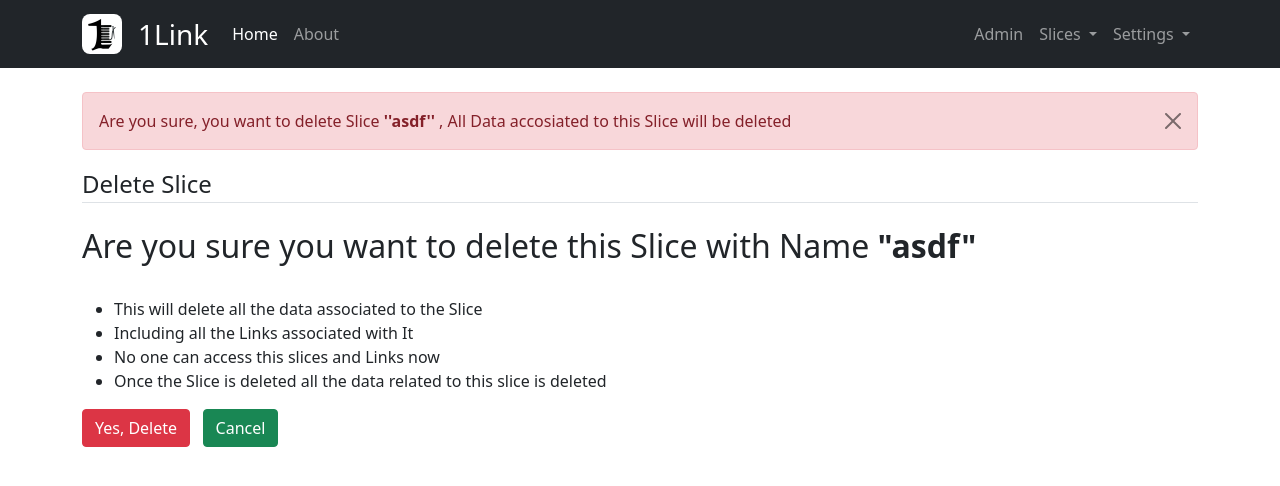
After one commit to withrvr/1Link, a Django app: a page that uses OneLink/Slices_App/templates/Slices_App/Slices_Delete_Template.html in a window 1280 px wide. The commit adds this page. Shown: the top 486 px of the page. Run offline with Django 3.2, Linux system fonts and the light colour scheme; a user stored in the database is signed in; data comes from the database, SQL or seed files in the repository; both versions use the stored data as it was after the commit; parts of the project's set-up code (start-up, migrations or seed data) failed here and were passed over; some libraries are stand-ins or nearby versions.

Commit message:
Delete Any Slice using buttons and url

```diff
--- /dev/null
+++ b/OneLink/Slices_App/templates/Slices_App/Slices_Delete_Template.html
@@ -0,0 +1,53 @@
+{% extends 'Core_App/Core_Base_Template.html' %}
+
+<!-- loading something -->
+{% load crispy_forms_tags %} {% load static %}
+
+<!-- Base_Content -->
+{% block Core_Content %}
+
+<div class="container">
+	<div class="content-section">
+		<form method="POST">
+			{% csrf_token %}
+			<fieldset class="form-group">
+				<legend class="border-bottom mb-4">Delete Slice</legend>
+				<h2>
+					Are you sure you want to delete this Slice with Name
+					<strong>"{{object.slice_Name}}"</strong>
+				</h2>
+				<br />
+				<ul>
+					<li>
+						This will delete all the data associated to the Slice
+					</li>
+					<li>Including all the Links associated with It</li>
+					<li>No one can access this slices and Links now</li>
+					<li>
+						Once the Slice is deleted all the data related to this
+						slice is deleted
+					</li>
+				</ul>
+				{% comment %}
+				<p>
+					TODO: if you want to hide any slice and links you can do it
+					in the settings
+				</p>
+				{% endcomment %}
+			</fieldset>
+			<div class="form-group">
+				<button class="btn btn-danger" type="submit">
+					Yes, Delete
+				</button>
+				&nbsp;
+				<a
+					class="btn btn-success"
+					href="{% url 'Slices_App:Slices-List-Page' %}"
+					>Cancel</a
+				>
+			</div>
+		</form>
+	</div>
+</div>
+
+{% endblock Core_Content %}
--- a/OneLink/Slices_App/urls.py
+++ b/OneLink/Slices_App/urls.py
@@ -4,9 +4,9 @@ from .views import (
     Slices_DetailView_of_Login_User,
 
     Slices_CreateView,
+    Slices_UpdateView,
+    Slices_DeleteView,
 )
-
-from .views import Slices_UpdateView
 
 app_name = 'Slices_App'
 
@@ -20,10 +20,17 @@ urlpatterns = [
         name='Slice-Detail-Page-Of-Login-User',
     ),
 
-    # update
+    # Update
     path(
         '<str:SliceName_From_URL_Of_Login_User>/update/',
         Slices_UpdateView.as_view(),
         name='Slice-Update-Page',
     ),
+
+    # Delete
+    path(
+        '<str:SliceName_From_URL_Of_Login_User>/delete/',
+        Slices_DeleteView.as_view(),
+        name='Slice-Delete-Page',
+    ),
 ]
--- a/OneLink/Slices_App/views.py
+++ b/OneLink/Slices_App/views.py
@@ -13,6 +13,7 @@ from django.views.generic import (
 
     CreateView,
     UpdateView,
+    DeleteView,
 
     RedirectView,
 )
@@ -20,14 +21,11 @@ from django.views.generic import (
 from UsersProfile_App.mixins import Custom_LoginRequiredMixin
 from UsersProfile_App.models import UsersProfile_Model
 
-from .forms import Slices_CreationForm, Slices_ListForm
+from .forms import Slices_CreationForm, Slices_ListForm, Slices_UpdateForm
 from .models import Slices_Model
 
-from .forms import Slices_UpdateForm
 
 # ( Redirect's to ) Slices Detail View
-
-
 class Slices_DetailView_of_Login_User(Custom_LoginRequiredMixin, RedirectView):
     def get_redirect_url(self, *args, **kwargs):
         return reverse('Display_App:Slice-Detail-Page', kwargs={
@@ -109,3 +107,48 @@ class Slices_UpdateView(Custom_LoginRequiredMixin, SuccessMessageMixin, UpdateVi
         if self.DoesNotExist_error:
             return HttpResponseRedirect(reverse('Slices_App:Slices-List-Page'))
         return dispatch_responce
+
+
+# Delete View
+class Slices_DeleteView(Custom_LoginRequiredMixin, DeleteView):
+    template_name = 'Slices_App/Slices_Delete_Template.html'
+    success_url = reverse_lazy('Slices_App:Slices-List-Page')
+    model = Slices_Model
+    DoesNotExist_error = False
+
+    def get_object(self, *args, **kwargs):
+        self.validate_slice_Name = self.kwargs.get(
+            'SliceName_From_URL_Of_Login_User'
+        )
+        try:
+            return self.request.user.slices_model_set.get(slice_Name=self.validate_slice_Name)
+        except Slices_Model.DoesNotExist:
+            messages.add_message(
+                self.request,
+                messages.WARNING,
+                f"No slice with name <strong>''{self.validate_slice_Name}''</strong> to Delete",
+            )
+            self.DoesNotExist_error = True
+            # get_object method only can return object
+            # cant return http responce .... throws error
+
+    def dispatch(self, *args, **kwargs):
+        dispatch_responce = super().dispatch(*args, **kwargs)
+
+        if self.DoesNotExist_error:
+            return HttpResponseRedirect(reverse('Slices_App:Slices-List-Page'))
+
+        if self.request.method == "POST":
+            messages.add_message(
+                self.request,
+                messages.ERROR,
+                f"Slice <strong>''{self.validate_slice_Name}''</strong> was Delete",
+            )
+        else:
+            messages.add_message(
+                self.request,
+                messages.ERROR,
+                f"Are you sure, you want to delete Slice <strong>''{self.validate_slice_Name}''</strong> , All Data accosiated to this Slice will be deleted",
+            )
+
+        return dispatch_responce
```
Also changed, not shown: OneLink/Slices_App/templates/Slices_App/Slices_List_Template.html (+6 -1 lines), OneLink/db.sqlite3.
